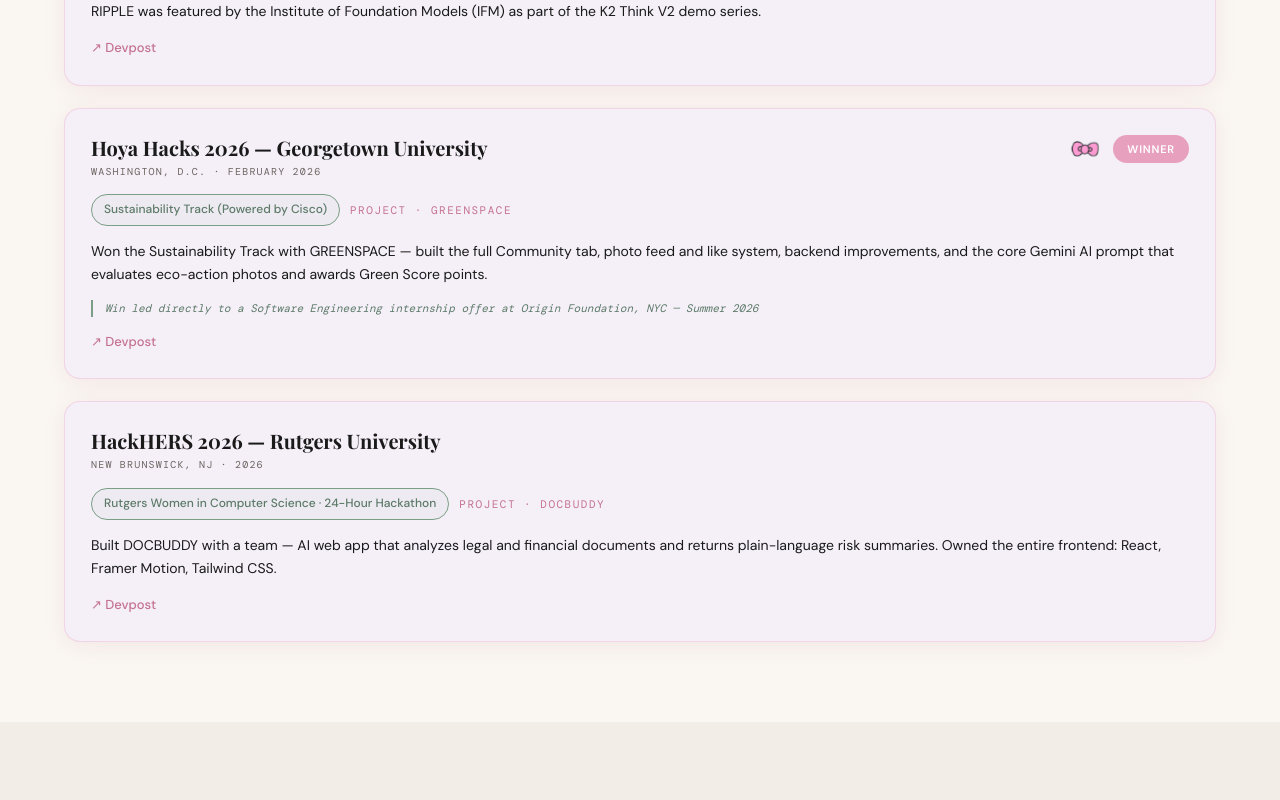
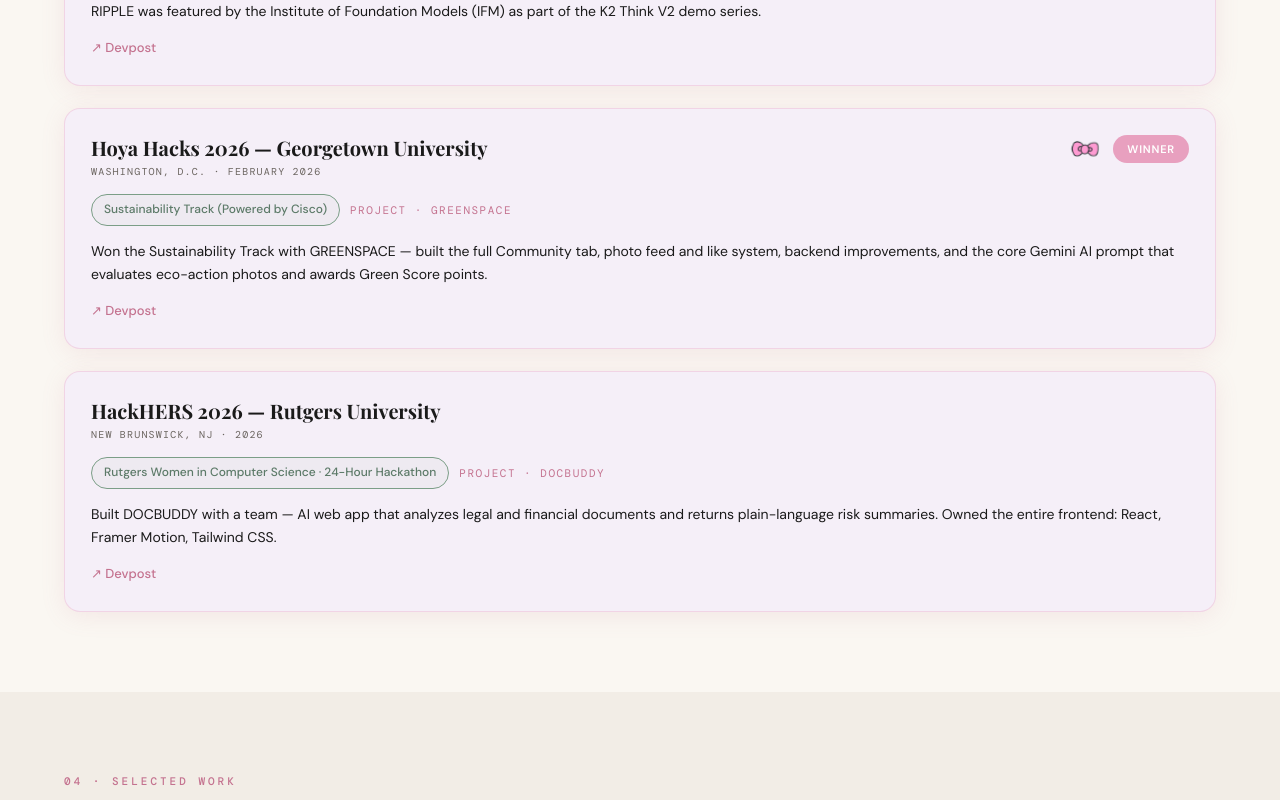
Before and after one commit to nylaimanii/nyla-portfolio, a React (Vite) app: page / in a window 1280 px wide. Shown: the part 2175-2975 px from the top of the page. Built offline with nearby package versions, Linux system fonts and the light colour scheme; a web font is replaced by a local one.

Commit message:
fix hoya hacks card
Co-Authored-By: Claude Opus 4.7 (1M context) <noreply@anthropic.com>

```diff
--- a/src/components/Hackathons.jsx
+++ b/src/components/Hackathons.jsx
@@ -30,10 +30,6 @@ export default function Hackathons() {
 
             <p className="hack-desc">{h.description}</p>
 
-            {h.note && (
-              <div className="hack-note">{h.note}</div>
-            )}
-
             {(h.devpost || h.github) && (
               <div className="hack-links">
                 {h.devpost && (
--- a/src/constants/data.js
+++ b/src/constants/data.js
@@ -224,7 +224,6 @@ export const hackathons = [
     placement: "WINNER",
     project: "GREENSPACE",
     description: "Won the Sustainability Track with GREENSPACE — built the full Community tab, photo feed and like system, backend improvements, and the core Gemini AI prompt that evaluates eco-action photos and awards Green Score points.",
-    note: "Win led directly to a Software Engineering internship offer at Origin Foundation, NYC — Summer 2026",
     devpost: "https://devpost.com/nylaimanii7"
   },
   {
```
